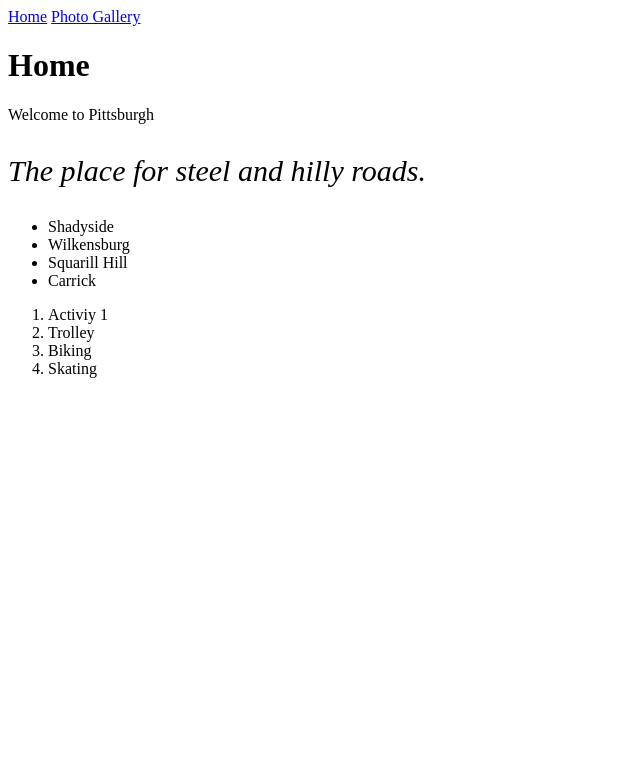
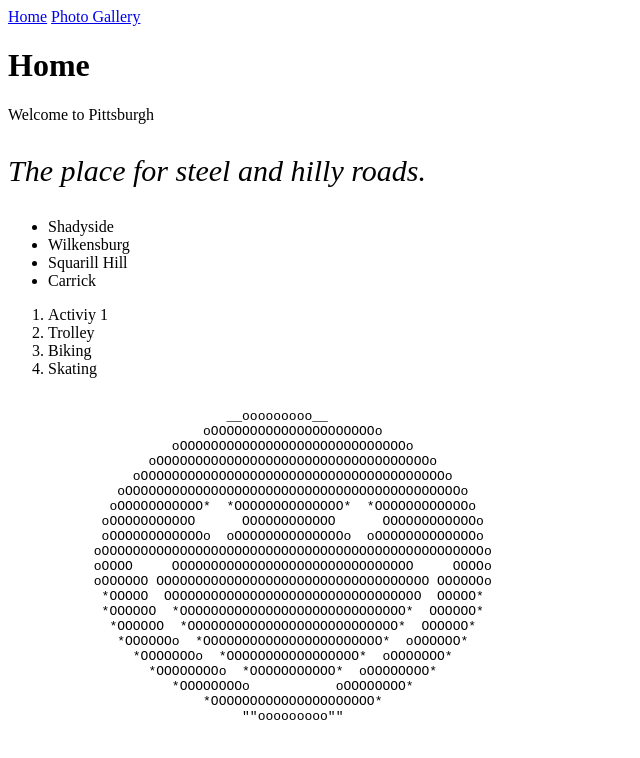
Before and after one commit to Marshall17/Simple-travel-site, a plain HTML site: page scripts/index.html in a window 1280 px wide. Shown: the whole page, without its empty margins (0-640 px from the left). Drawn offline with Linux system fonts and the light colour scheme.

Commit message:
smile in preserve

```diff
--- a/scripts/index.html
+++ b/scripts/index.html
@@ -39,6 +39,30 @@
         <li>Biking</li>
         <li>Skating</li>
     </ol>
+    <pre>
+
+                            __ooooooooo__
+                         oOOOOOOOOOOOOOOOOOOOOOo
+                     oOOOOOOOOOOOOOOOOOOOOOOOOOOOOOo
+                  oOOOOOOOOOOOOOOOOOOOOOOOOOOOOOOOOOOOo
+                oOOOOOOOOOOOOOOOOOOOOOOOOOOOOOOOOOOOOOOOo
+              oOOOOOOOOOOOOOOOOOOOOOOOOOOOOOOOOOOOOOOOOOOOo
+             oOOOOOOOOOOO*  *OOOOOOOOOOOOOO*  *OOOOOOOOOOOOo
+            oOOOOOOOOOOO      OOOOOOOOOOOO      OOOOOOOOOOOOo
+            oOOOOOOOOOOOOo  oOOOOOOOOOOOOOOo  oOOOOOOOOOOOOOo
+           oOOOOOOOOOOOOOOOOOOOOOOOOOOOOOOOOOOOOOOOOOOOOOOOOOo
+           oOOOO     OOOOOOOOOOOOOOOOOOOOOOOOOOOOOOO     OOOOo
+           oOOOOOO OOOOOOOOOOOOOOOOOOOOOOOOOOOOOOOOOOO OOOOOOo
+            *OOOOO  OOOOOOOOOOOOOOOOOOOOOOOOOOOOOOOOO  OOOOO*
+            *OOOOOO  *OOOOOOOOOOOOOOOOOOOOOOOOOOOOO*  OOOOOO*
+             *OOOOOO  *OOOOOOOOOOOOOOOOOOOOOOOOOOO*  OOOOOO*
+              *OOOOOOo  *OOOOOOOOOOOOOOOOOOOOOOO*  oOOOOOO*
+                *OOOOOOOo  *OOOOOOOOOOOOOOOOO*  oOOOOOOO*
+                  *OOOOOOOOo  *OOOOOOOOOOO*  oOOOOOOOO*
+                     *OOOOOOOOo           oOOOOOOOO*
+                         *OOOOOOOOOOOOOOOOOOOOO*
+                              ""ooooooooo""
+        </pre>
 
 </main>
 
```
